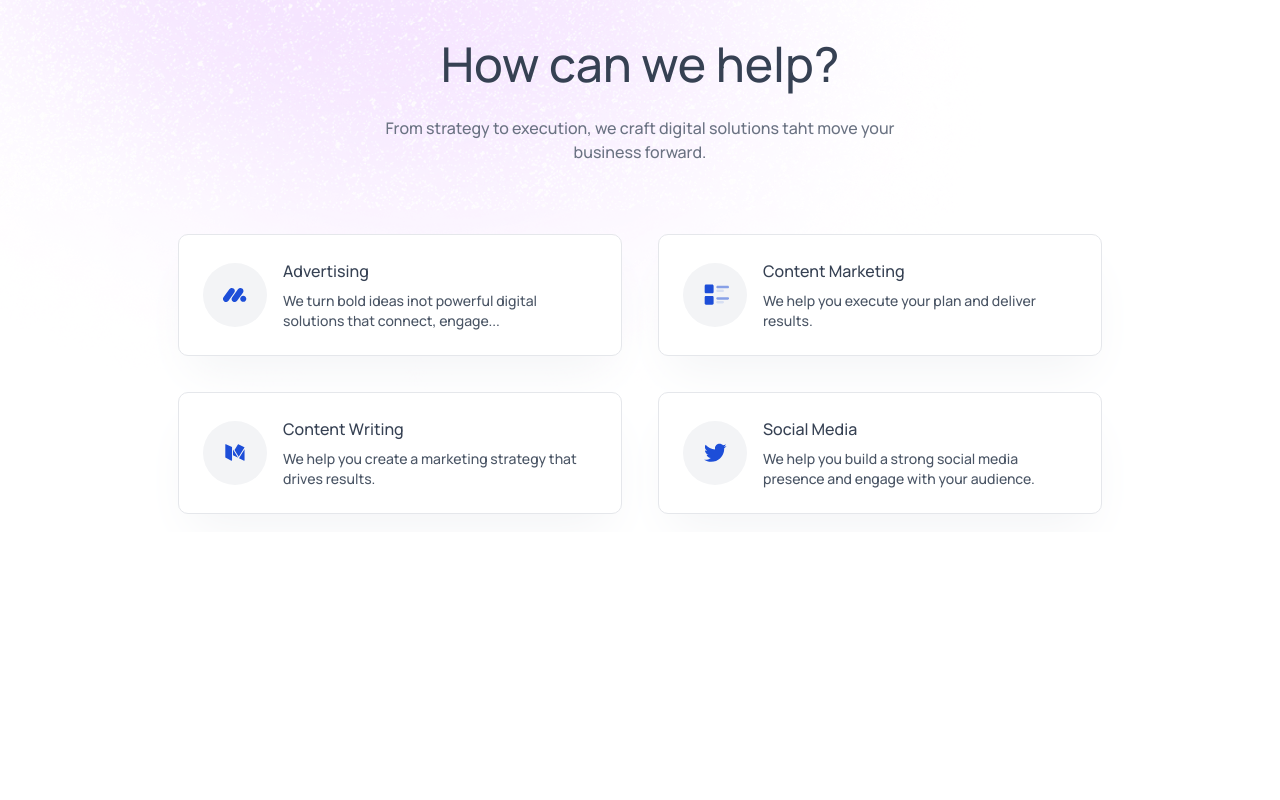
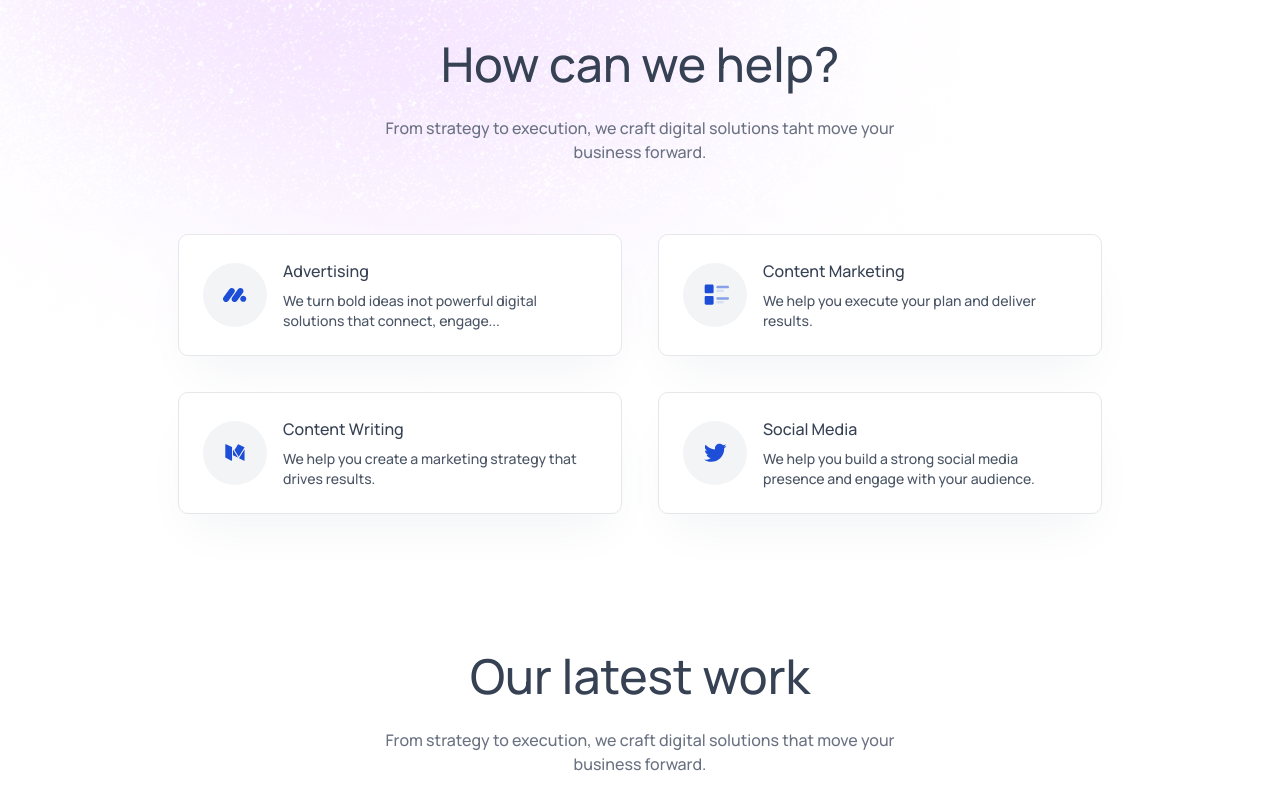
Before and after one commit to varad-n/react-tailwind, a React (Vite) app: page / in a window 1280 px wide. Shown: the part 1327-2127 px from the top of the page. Before the commit the page ends 1859 px from the top, so only its background shows below. Built offline with nearby package versions, Linux system fonts and the light colour scheme.

Commit message:
added in app.jsx

```diff
--- a/src/App.jsx
+++ b/src/App.jsx
@@ -3,6 +3,7 @@ import Navbar from './components/Navbar'
 import Hero from './components/Hero'
 import TrustedBy from './components/TrustedBy'
 import Services from './components/Services'
+import OutWork from './components/OutWork'
 
 const App = () => {
 
@@ -14,6 +15,7 @@ const App = () => {
       <Hero />
       <TrustedBy />
       <Services />
+      <OutWork />
     </div>
   )
 }
```
